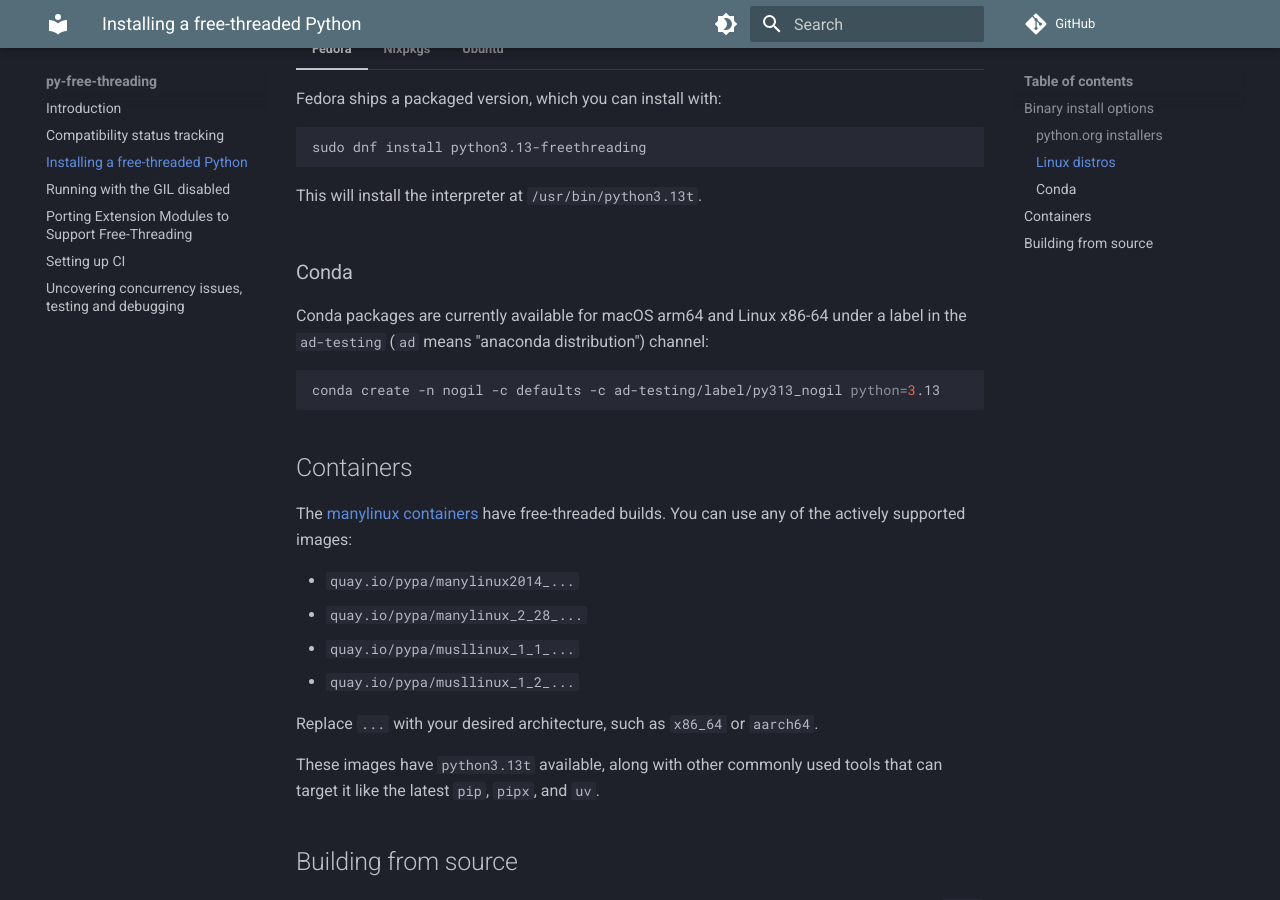
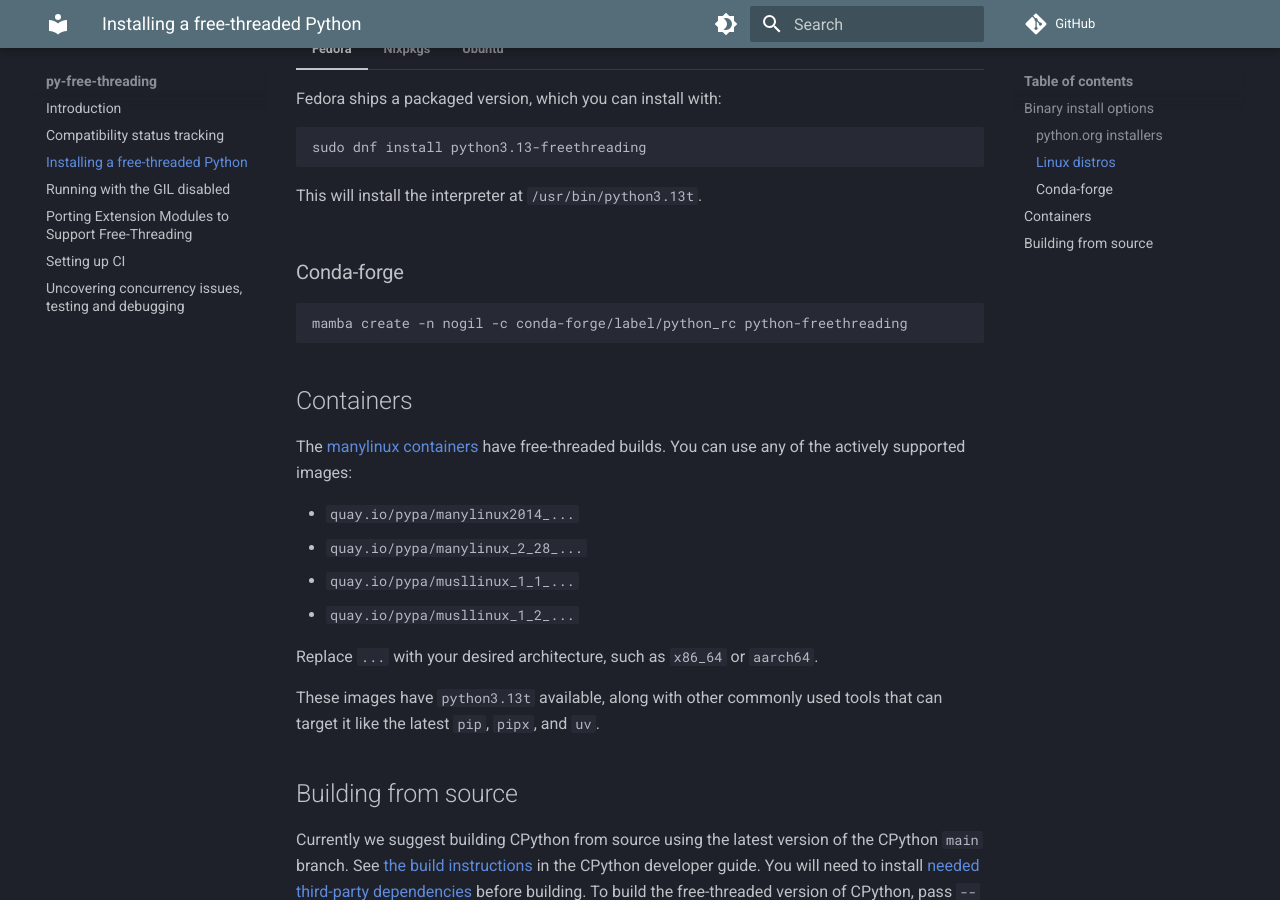
Before and after one commit to Quansight-Labs/free-threaded-compatibility, an MkDocs documentation site: the page built from docs/installing_cpython.md, in a window 1280 px wide and 900 px high, scrolled down 1250 px. Built offline with MkDocs 1.6.1 and Material for MkDocs 9.7.7, drawn with Linux system fonts in a browser that asks for light colours; comment, search, counter and statistics services are not loaded.

Commit message:
change to conda-forge cpython instructions (#74)

````diff
--- a/docs/installing_cpython.md
+++ b/docs/installing_cpython.md
@@ -122,13 +122,10 @@
     sudo apt-get install python3.13-nogil
     ```
 
-### Conda
-
-Conda packages are currently available for macOS arm64 and Linux x86-64 under a
-label in the `ad-testing` (`ad` means "anaconda distribution") channel:
+### Conda-forge
 
 ```bash
-conda create -n nogil -c defaults -c ad-testing/label/py313_nogil python=3.13
+mamba create -n nogil -c conda-forge/label/python_rc python-freethreading
 ```
 
 ## Containers
````
